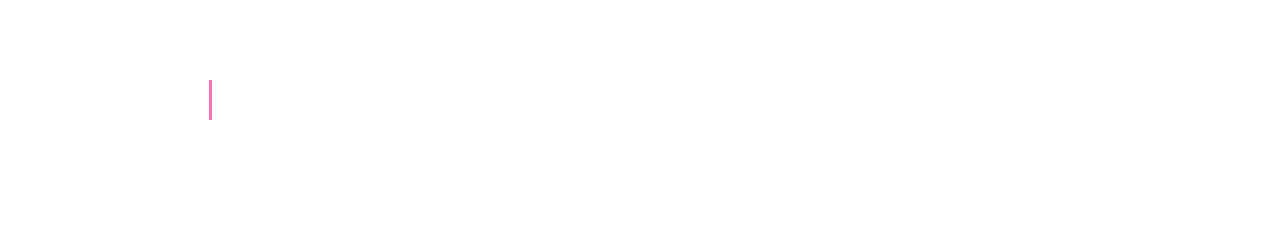
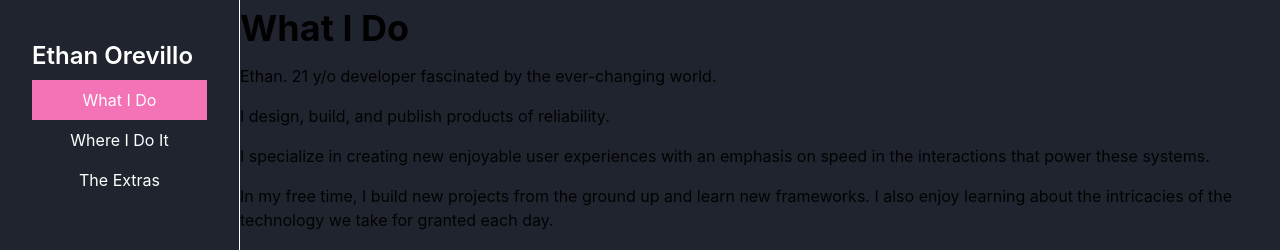
Before and after one commit to eorev/eorev-portfolio, a Next.js app: page / in a window 1280 px wide. Shown: the top 250 px of the page. Built offline with nearby package versions, Linux system fonts and the light colour scheme.

Commit message:
fixed state problems and nav

```diff
--- a/app/globals.css
+++ b/app/globals.css
@@ -1,3 +1,10 @@
 @tailwind base;
 @tailwind components;
 @tailwind utilities;
+
+/* Assuming globals.css or similar */
+:root {
+  --background: 220 20% 15%; /* Adjust HSL values for your desired dark background */
+  --font-sans: 'Inter', sans-serif; /* Ensure your font variable is also defined */
+  /* Define other variables as needed */
+}
--- a/components/MainContent.tsx
+++ b/components/MainContent.tsx
@@ -33,11 +33,11 @@ export default function MainContent() {
     };
 
     return (
-        <>
+        <div className="flex">
             <Navbar setCurrentView={setCurrentView} currentView={currentView} />
-            <div className={`transition-opacity duration-1000 ${isFading ? 'opacity-0' : 'opacity-100'}`}>
+            <div className={`flex-1 transition-opacity duration-1000 ${isFading ? 'opacity-0' : 'opacity-100'}`}>
                 {renderView()}
             </div>
-        </>
+        </div>
     );
 }
--- a/components/Navbar.tsx
+++ b/components/Navbar.tsx
@@ -1,4 +1,3 @@
-import Link from 'next/link';
 import React from 'react';
 
 interface NavbarProps {
@@ -7,6 +6,9 @@ interface NavbarProps {
 }
 
 const Navbar: React.FC<NavbarProps> = ({ setCurrentView, currentView }) => {
+    const handleSetCurrentView = (view: string) => {
+        setCurrentView(view);
+    };
 
     return (
         <div className='flex flex-col p-8 w-60 h-screen text-white border-r border-white'>
@@ -15,21 +17,15 @@ const Navbar: React.FC<NavbarProps> = ({ setCurrentView, currentView }) => {
                     Ethan Orevillo
                 </div>
                 <div className='flex flex-col'>
-                    <Link href="#whatido" passHref>
-                        <span className={`py-2 flex cursor-pointer ${currentView === "whatido" ? 'relative after:absolute after:right-[-5px] after:top-0 after:bottom-0 after:w-[3px] after:bg-pink-400' : ''}`}>
-                            what I do
-                        </span>
-                    </Link>
-                    <Link href="#whereidoit" passHref>
-                        <span className={`py-2 flex cursor-pointer ${currentView === "whereidoit" ? 'relative after:absolute after:right-[-5px] after:top-0 after:bottom-0 after:w-[3px] after:bg-pink-400' : ''}`}>
-                            where I do it
-                        </span>
-                    </Link>
-                    <Link href="#theextras" passHref>
-                        <span className={`py-2 flex cursor-pointer ${currentView === "theextras" ? 'relative after:absolute after:right-[-5px] after:top-0 after:bottom-0 after:w-[3px] after:bg-pink-400' : ''}`}>
-                            the extras
-                        </span>
-                    </Link>
+                    <button onClick={() => handleSetCurrentView("whatido")} className={`py-2 ${currentView === "whatido" ? 'bg-pink-400' : ''}`}>
+                        What I Do
+                    </button>
+                    <button onClick={() => handleSetCurrentView("whereidoit")} className={`py-2 ${currentView === "whereidoit" ? 'bg-pink-400' : ''}`}>
+                        Where I Do It
+                    </button>
+                    <button onClick={() => handleSetCurrentView("theextras")} className={`py-2 ${currentView === "theextras" ? 'bg-pink-400' : ''}`}>
+                        The Extras
+                    </button>
                 </div>
                 <div className='mt-auto flex items-center justify-center py-4 text-gray-200'>
                     <a href='https://github.com/eorev' className='mx-2 cursor-pointer' target="_blank" rel="noopener noreferrer">
--- a/components/TheExtras.tsx
+++ b/components/TheExtras.tsx
@@ -1,4 +1,5 @@
 // TheExtras.tsx
+import '@/app/globals.css';
 
 const TheExtras = () => {
     return (
--- a/components/WhatIDo.tsx
+++ b/components/WhatIDo.tsx
@@ -1,4 +1,5 @@
 // WhatIDo.tsx
+import '@/app/globals.css';
 
 const WhatIDo = () => {
     return (
--- a/components/WhereIDoIt.tsx
+++ b/components/WhereIDoIt.tsx
@@ -1,4 +1,5 @@
 // WhereIDoIt.tsx
+import '@/app/globals.css';
 
 const WhereIDoIt = () => {
     return (
```
